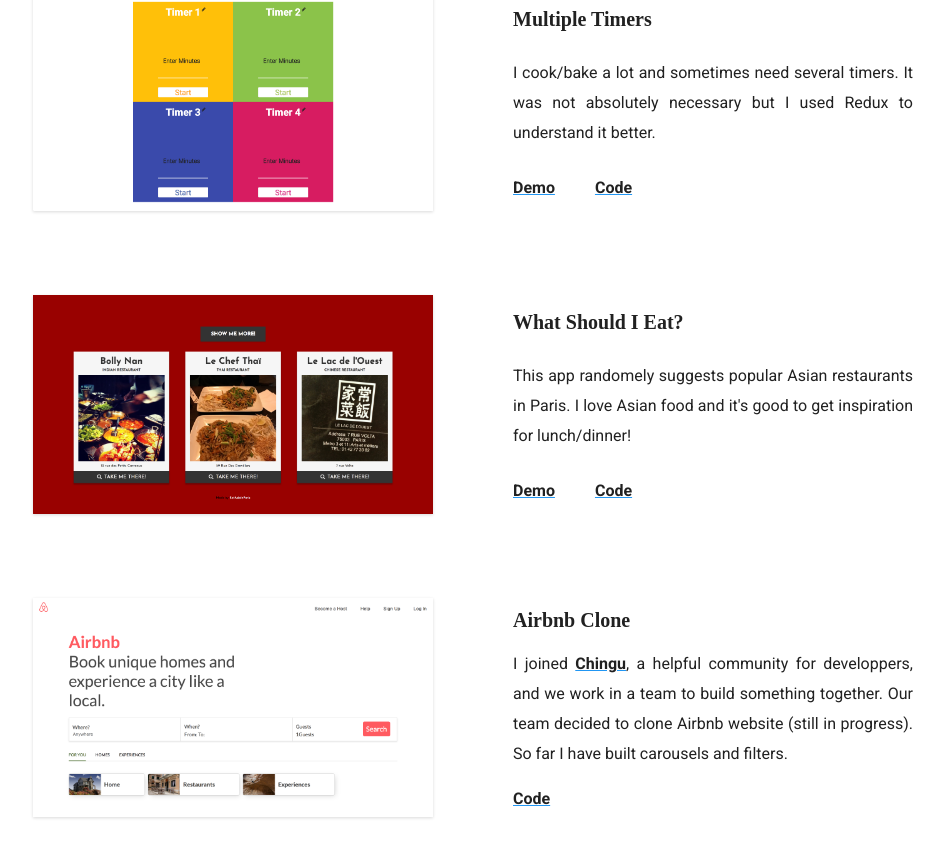
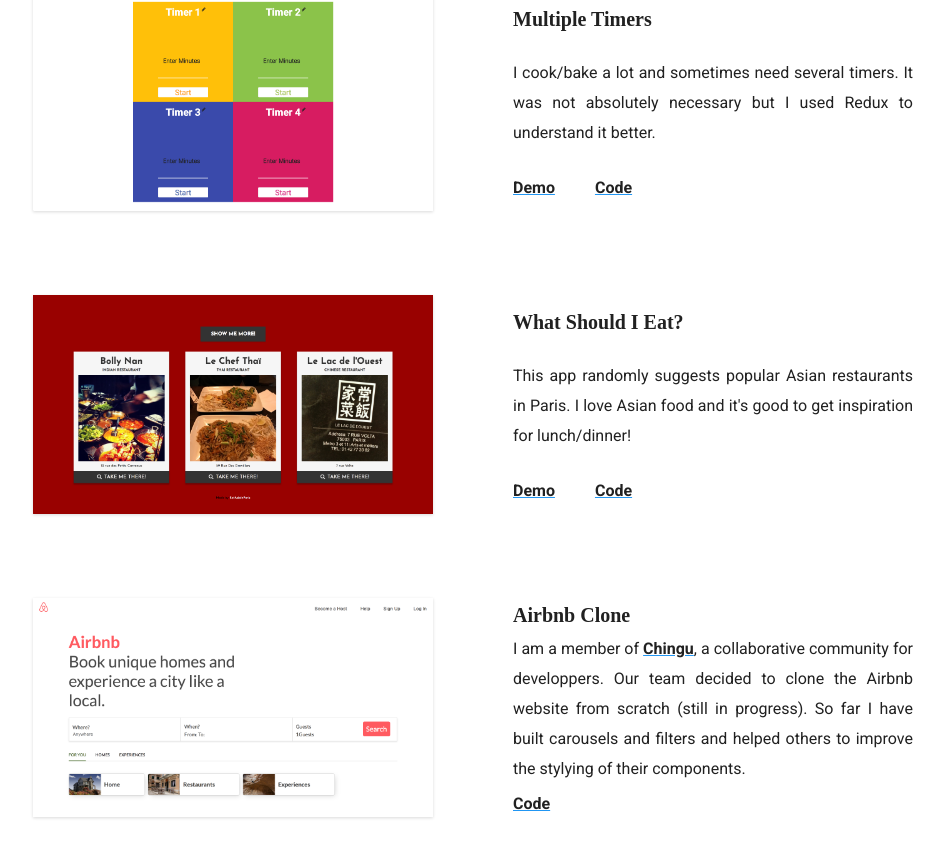
Before and after one commit to ykmsd/portfolio, a React (Create React App) app: page / in a window 1280 px wide. Shown: the part 1453-2311 px from the top of the page, without its empty margins (167-1111 px from the left). Built offline with nearby package versions, Linux system fonts and the light colour scheme; a web font is replaced by a local one.

Commit message:
improved the writing

```diff
--- a/src/components/Work.js
+++ b/src/components/Work.js
@@ -8,7 +8,7 @@
   {
     name: 'Weather Clock',
     img: WeatherClock,
-    description: `As I'm from Tokyo, live in Paris, and have many friends in SF, I wanted to build something I can easily see the time and weather for these cities.
+    description: `As I'm from Tokyo, live in Paris, and have many friends in SF, I wanted to build an app that lets me easily see the time and weather for these cities.
     For practice, I used async & await, flexbox, and CSS animation.`,
     demo_link: 'https://ykmsd.github.io/weather-clock/',
     code_link: 'https://github.com/ykmsd/weather-clock',
@@ -23,7 +23,7 @@
   {
     name: 'What Should I Eat?',
     img: WhatShouldIEat,
-    description: 'This app randomely suggests popular Asian restaurants in Paris. I love Asian food and it\'s good to get inspiration for lunch/dinner!',
+    description: 'This app randomly suggests popular Asian restaurants in Paris. I love Asian food and it\'s good to get inspiration for lunch/dinner!',
     demo_link: 'https://ykmsd.github.io/what-should-i-eat/',
     code_link: 'https://github.com/ykmsd/what-should-i-eat',
   },
@@ -36,7 +36,7 @@
     </a>
     <div className="work__description">
       <h4>Airbnb Clone</h4>
-      <p>I joined <a href="https://chingu-cohorts.github.io/chingu-directory/" target="_blank" rel="noopener noreferrer">Chingu</a>, a helpful community for developpers, and we work in a team to build something together. Our team decided to clone Airbnb website (still in progress). So far I have built carousels and filters.</p>
+      <p>I am a member of <a href="https://chingu-cohorts.github.io/chingu-directory/" target="_blank" rel="noopener noreferrer">Chingu</a>, a collaborative community for developpers. Our team decided to clone the Airbnb website from scratch (still in progress). So far I have built carousels and filters and helped others to improve the stylying of their components.</p>
       <div className="work__code">
         <a className="work__links" href="https://github.com/chingu-coders/Voyage2-Bears-16" target="_blank" rel="noopener noreferrer">Code</a>
       </div>
```
Also changed, not shown: 1 other file (tests, documents, lock files or other folders).
